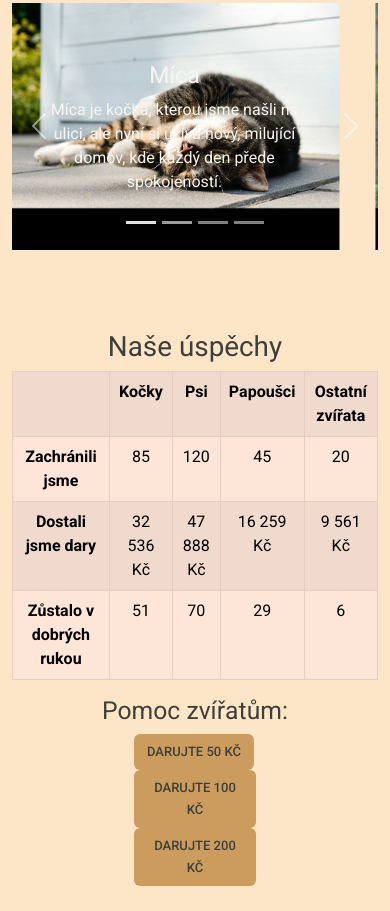
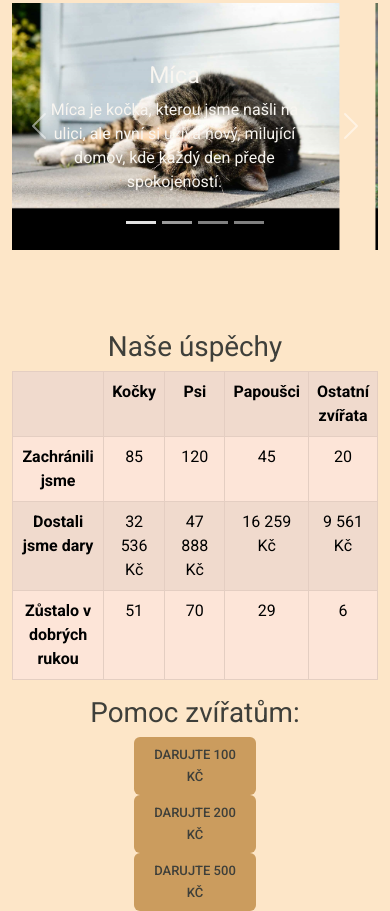
Before and after one commit to TomH786/PosledniProjekt, a website: page index.html in a window 390 px wide. Shown: the part 322-1233 px from the top of the page. Before the commit the page ends 1208 px from the top, so only its background shows below. Drawn offline with nearby package versions, Linux system fonts and the light colour scheme.

Commit message:
offset/col

```diff
--- a/index.html
+++ b/index.html
@@ -115,7 +115,7 @@
     <h1 align="center">Naše úspěchy</h1>
     <table class="table table-hover table-warning table-striped table-bordered">
       <tr align="center">
-        <th class="col-lg-3"></th><th class="col-lg-2">Kočky</th><th class="col-lg-2">Psi</th class="col-lg-2"><th>Papoušci</th><th>Ostatní zvířata</th>
+        <th class="col-3"></th><th class="col-2">Kočky</th><th class="col-2">Psi</th class="col-2"><th>Papoušci</th><th>Ostatní zvířata</th>
       </tr>
       <tr align="center">
         <td><b>Zachránili jsme</b></td><td>85</td><td>120</td><td>45</td><td>20</td>
@@ -128,11 +128,11 @@
       </tr>
     </table>
 
-    <h2 class="text-center">Pomoc zvířatům:</h2>
+    <h1 class="text-center">Pomoc zvířatům:</h2>
     <div class="col-4 offset-4">
-      <button type="button" class="btn m-sm-1" style="background-color: rgb(203, 156, 94);">Darujte 50 Kč</button>
       <button type="button" class="btn m-sm-1" style="background-color: rgb(203, 156, 94);">Darujte 100 Kč</button>
       <button type="button" class="btn m-sm-1" style="background-color: rgb(203, 156, 94);">Darujte 200 Kč</button>
+      <button type="button" class="btn m-sm-1" style="background-color: rgb(203, 156, 94);">Darujte 500 Kč</button>
     </div>
 
   </div>
```
Also changed, not shown: na-pomoc-kockam.html (+1 -1 lines), na-pomoc-psum.html (+1 -1 lines).
